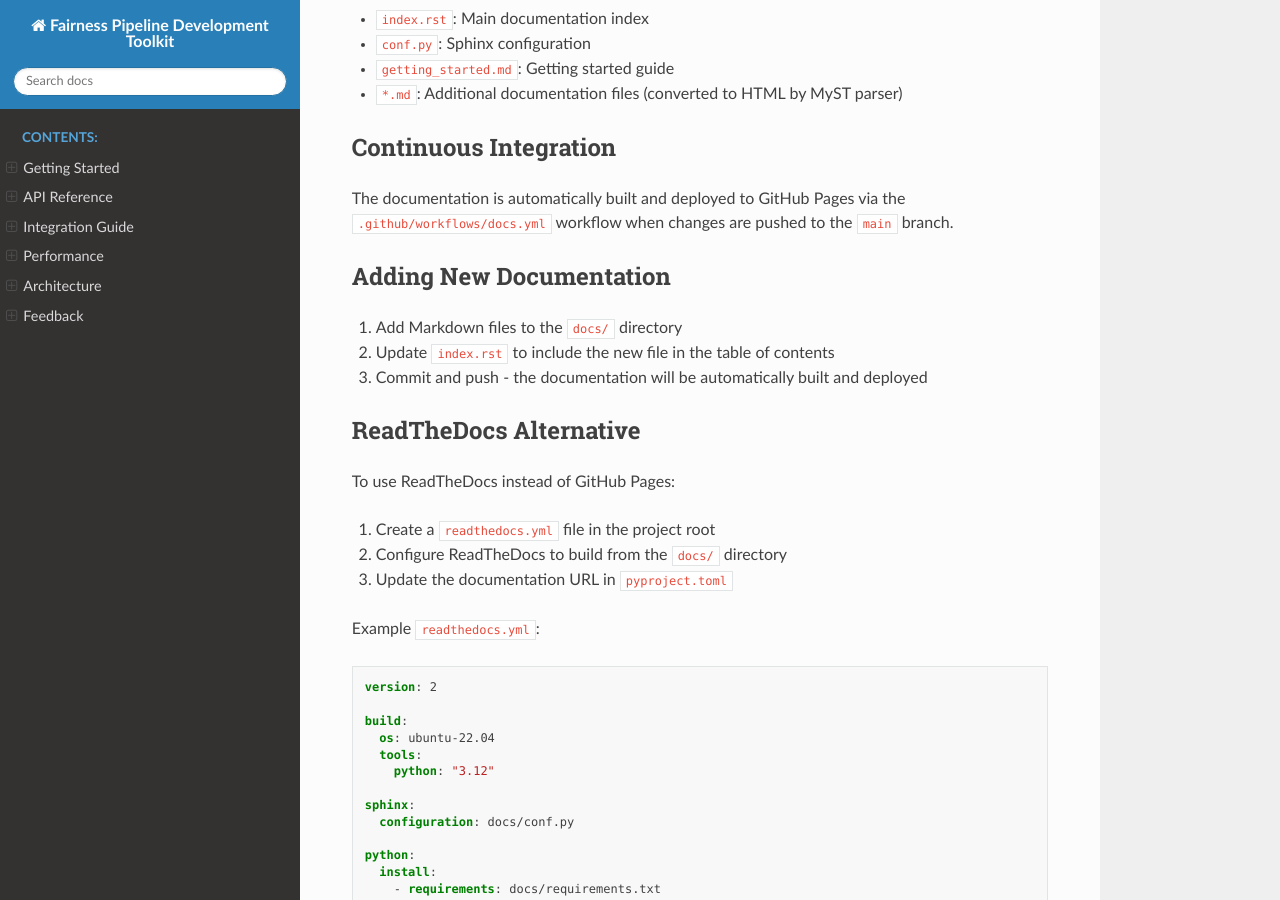
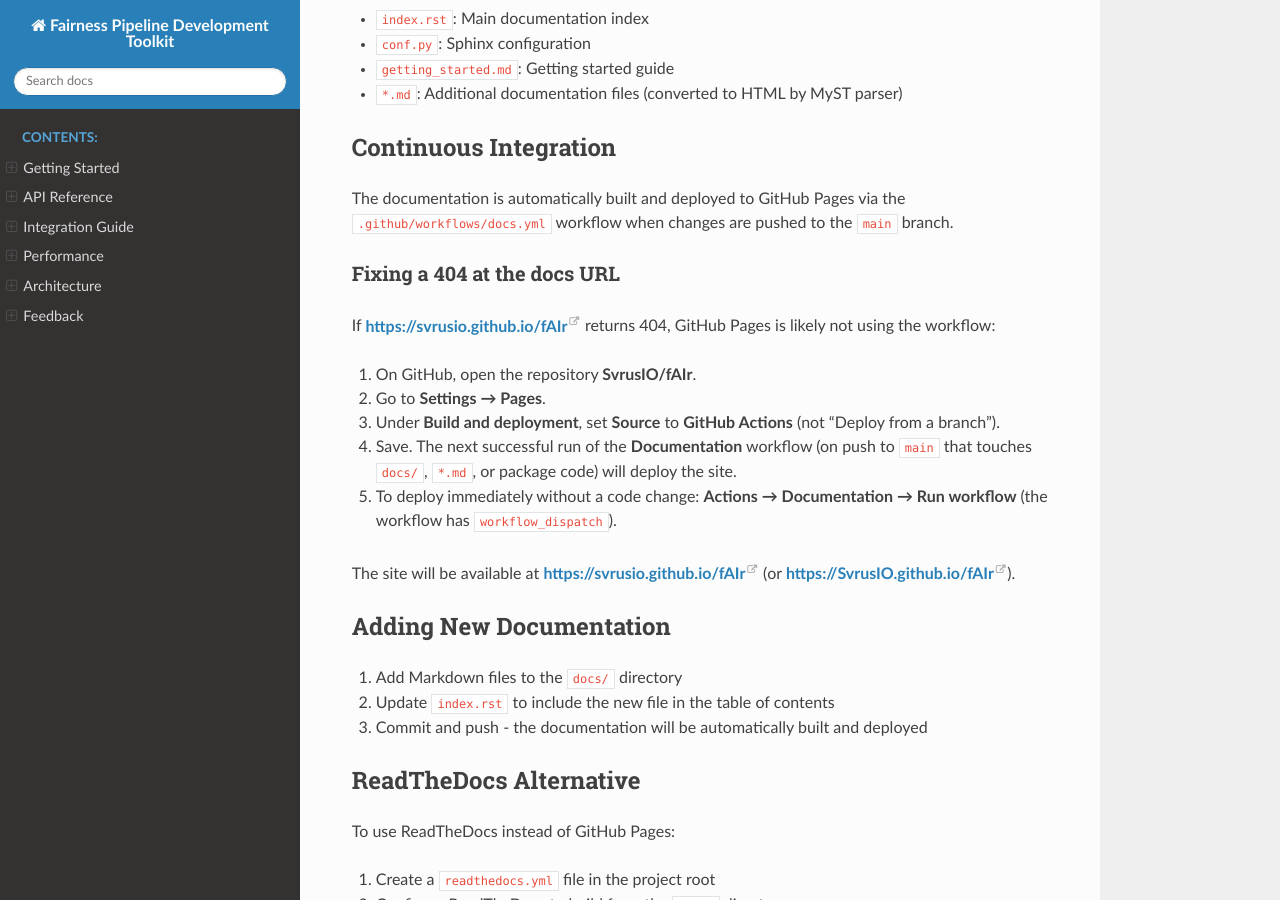
Before and after one commit to JobCollins/fairness_pipeline_dev_toolkit, a Sphinx documentation site: the page built from docs/README.md, in a window 1280 px wide and 900 px high, scrolled down 1070 px. Built offline with Sphinx 7.4.7 and the Read the Docs theme 3.1.0, drawn with Linux system fonts in a browser that asks for light colours; pages that are not in the unit, such as notebooks, are missing from menus.

Commit message:
Fix: Documentation Page

```diff
--- a/docs/README.md
+++ b/docs/README.md
@@ -52,6 +52,18 @@ After building, open `docs/_build/html/index.html` in your browser.
 
 The documentation is automatically built and deployed to GitHub Pages via the `.github/workflows/docs.yml` workflow when changes are pushed to the `main` branch.
 
+### Fixing a 404 at the docs URL
+
+If **https://svrusio.github.io/fAIr** returns 404, GitHub Pages is likely not using the workflow:
+
+1. On GitHub, open the repository **SvrusIO/fAIr**.
+2. Go to **Settings → Pages**.
+3. Under **Build and deployment**, set **Source** to **GitHub Actions** (not "Deploy from a branch").
+4. Save. The next successful run of the **Documentation** workflow (on push to `main` that touches `docs/`, `*.md`, or package code) will deploy the site.
+5. To deploy immediately without a code change: **Actions → Documentation → Run workflow** (the workflow has `workflow_dispatch`).
+
+The site will be available at **https://svrusio.github.io/fAIr** (or **https://SvrusIO.github.io/fAIr**).
+
 ## Adding New Documentation
 
 1. Add Markdown files to the `docs/` directory
--- a/docs/conf.py
+++ b/docs/conf.py
@@ -42,6 +42,8 @@ exclude_patterns = ["_build", "Thumbs.db", ".DS_Store"]
 # https://www.sphinx-doc.org/en/master/usage/configuration.html#options-for-html-output
 
 html_theme = "sphinx_rtd_theme"
+# Base URL when deployed to GitHub Pages (https://<owner>.github.io/fAIr)
+html_baseurl = "https://svrusio.github.io/fAIr/"
 # html_static_path = ["_static"]  # Commented out - directory doesn't exist
 html_theme_options = {
     "collapse_navigation": False,
```
Also changed, not shown: 1 other file.
